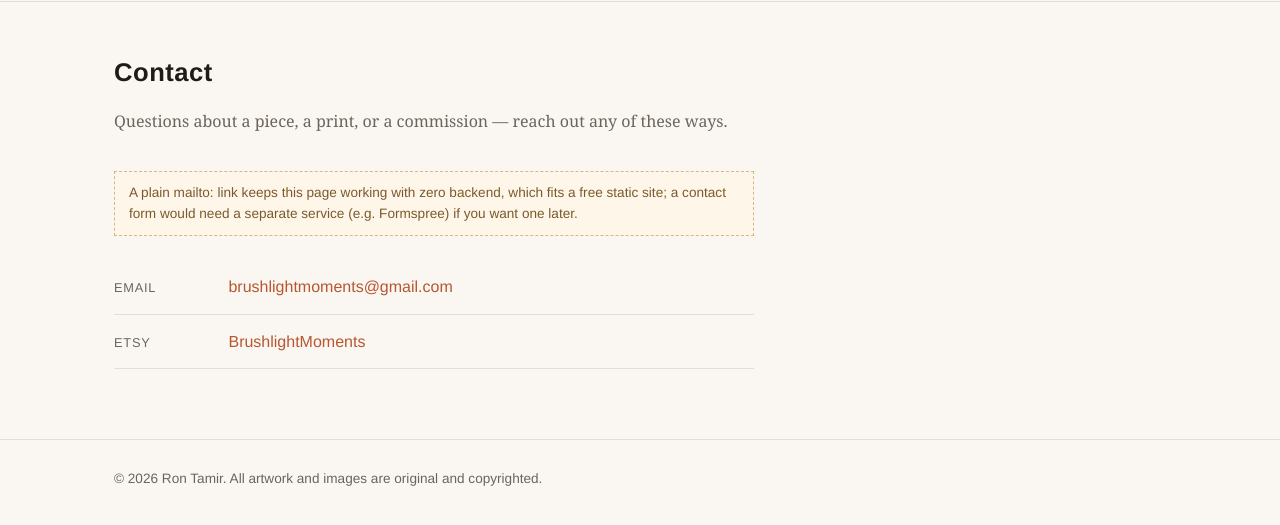
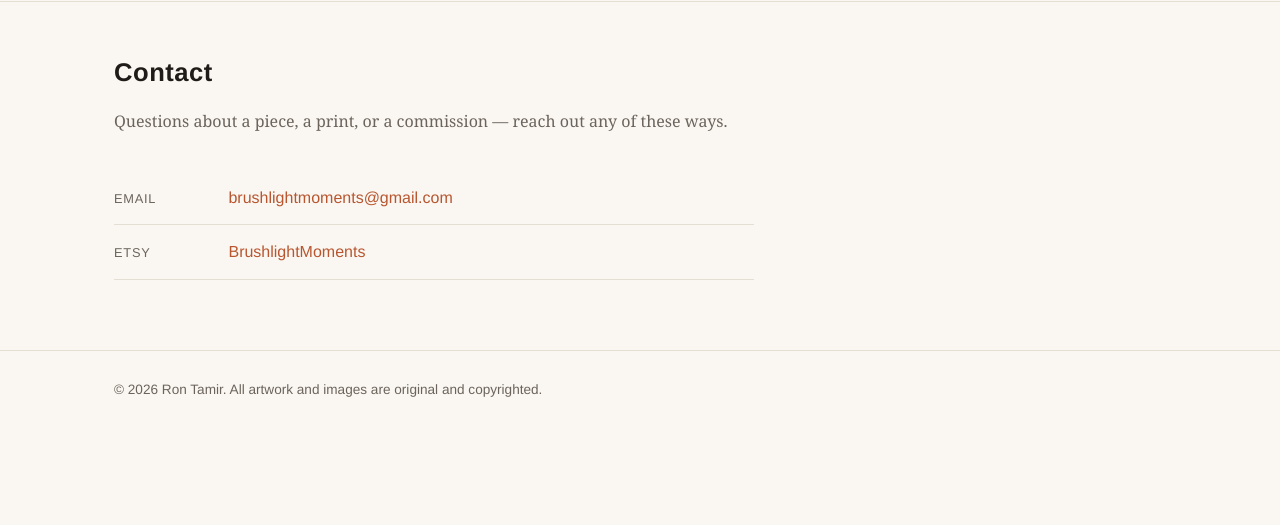
Before and after one commit to rontamir-design/art-site, a plain HTML site: page contact.html in a window 1280 px wide. Shown: the part 67-592 px from the top of the page. Drawn offline with Linux system fonts and the light colour scheme.

Commit message:
Remove leftover mailto/contact-form note from contact page

```diff
--- a/contact.html
+++ b/contact.html
@@ -26,10 +26,6 @@
       <h1 class="section-title">Contact</h1>
       <p class="section-sub">Questions about a piece, a print, or a commission &mdash; reach out any of these ways.</p>
 
-      <div class="placeholder-note">
-        A plain mailto: link keeps this page working with zero backend, which fits a free static site; a contact form would need a separate service (e.g. Formspree) if you want one later.
-      </div>
-
       <ul class="contact-list">
         <li><span class="label">Email</span> <a href="mailto:brushlightmoments@gmail.com">brushlightmoments@gmail.com</a></li>
         <li><span class="label">Etsy</span> <a href="https://www.etsy.com/shop/BrushlightMoments" target="_blank" rel="noopener">BrushlightMoments</a></li>
```
